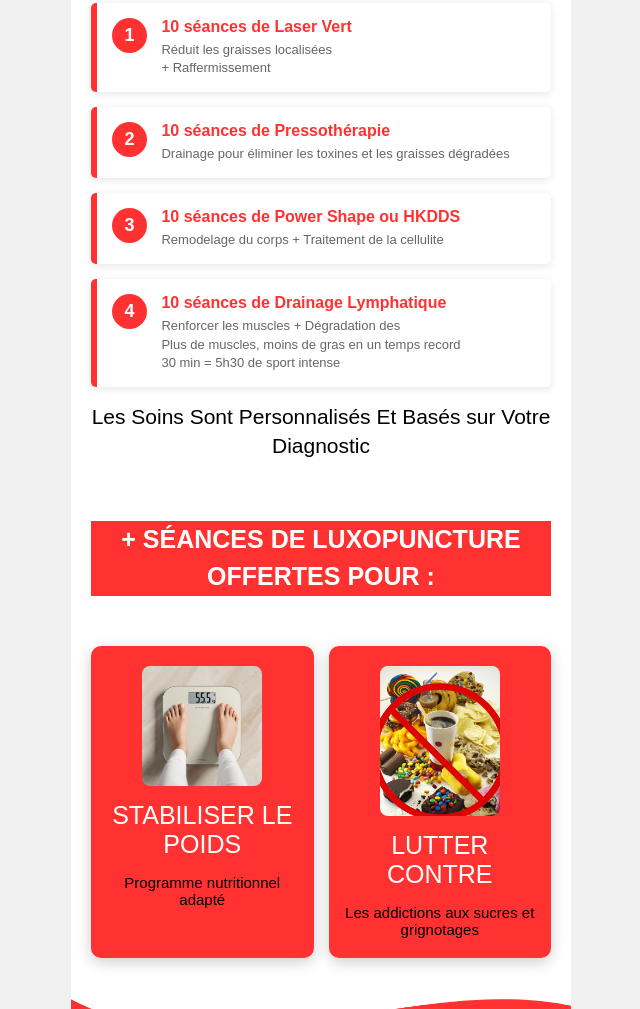
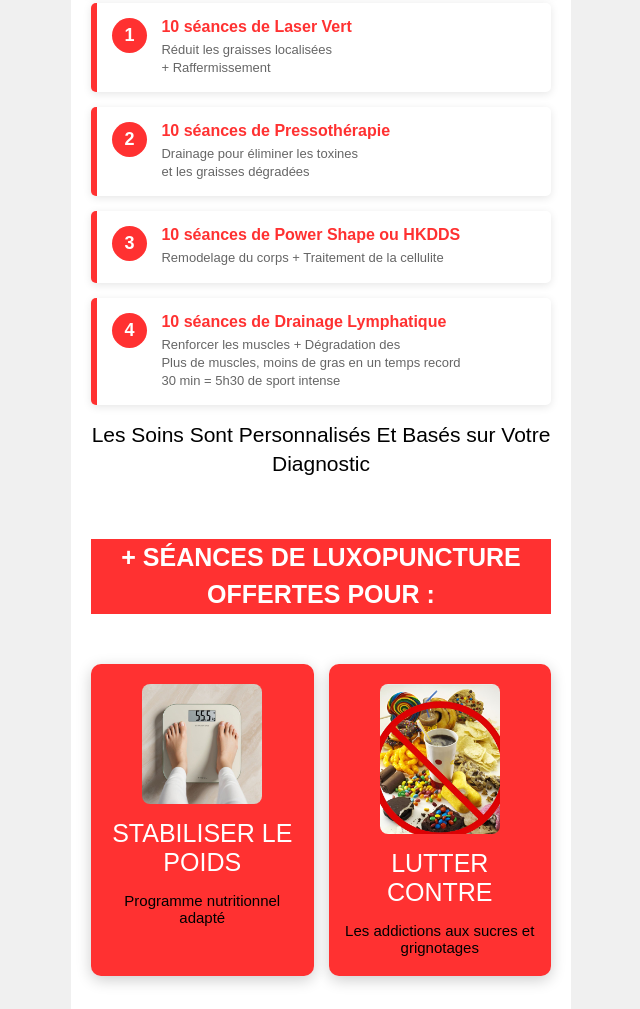
Before and after one commit to boubasma020-svg/body-winter, a plain HTML site: page index.html in a window 1280 px wide. Shown: the part 1351-2360 px from the top of the page, without its empty margins (319-959 px from the left). Drawn offline with Linux system fonts and the light colour scheme.

Commit message:
Modify service description with line break
Updated service description to include line break.

```diff
--- a/index.html
+++ b/index.html
@@ -863,7 +863,7 @@
                 <span class="service-number">2</span>
                 <div class="service-content">
                     <span class="service-title">10 séances de Pressothérapie</span>
-                    <div class="service-description">Drainage pour éliminer les toxines et les graisses dégradées</div>
+                    <div class="service-description">Drainage pour éliminer les toxines <br>et les graisses dégradées</div>
                 </div>
             </div>
 
```
